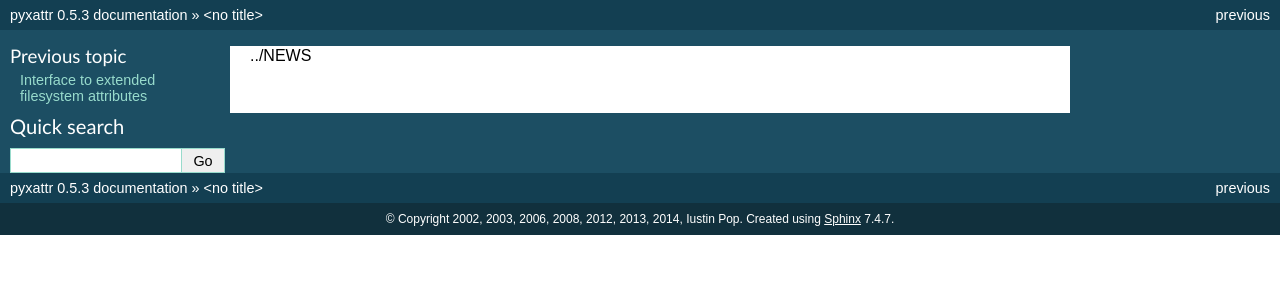
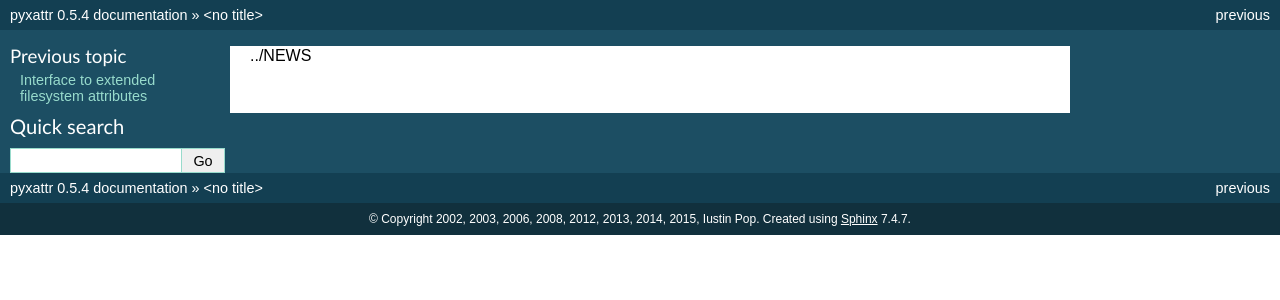
Before and after one commit to iustin/pyxattr, a Sphinx documentation site: the page built from doc/news.rst, in a window 1280 px wide. Shown: the top 300 px of the page. Built offline with Sphinx 7.4.7, drawn with Linux system fonts in a browser that asks for light colours.

Commit message:
Bump version for 0.5.4 release

```diff
--- a/doc/conf.py
+++ b/doc/conf.py
@@ -41,16 +41,16 @@ master_doc = 'index'
 
 # General information about the project.
 project = u'pyxattr'
-copyright = u'2002, 2003, 2006, 2008, 2012, 2013, 2014, Iustin Pop'
+copyright = u'2002, 2003, 2006, 2008, 2012, 2013, 2014, 2015, Iustin Pop'
 
 # The version info for the project you're documenting, acts as replacement for
 # |version| and |release|, also used in various other places throughout the
 # built documents.
 #
 # The short X.Y version.
-version = '0.5.3'
+version = '0.5.4'
 # The full version, including alpha/beta/rc tags.
-release = '0.5.3'
+release = '0.5.4'
 
 # The language for content autogenerated by Sphinx. Refer to documentation
 # for a list of supported languages.
--- a/setup.py
+++ b/setup.py
@@ -9,7 +9,7 @@ except ImportError:
 long_desc = """This is a C extension module for Python which
 implements extended attributes manipulation. It is a wrapper on top
 of the attr C library - see attr(5)."""
-version = "0.5.3"
+version = "0.5.4"
 author = "Iustin Pop"
 author_email = "iusty@k1024.org"
 macros = [
```
Also changed, not shown: 2 other files.
